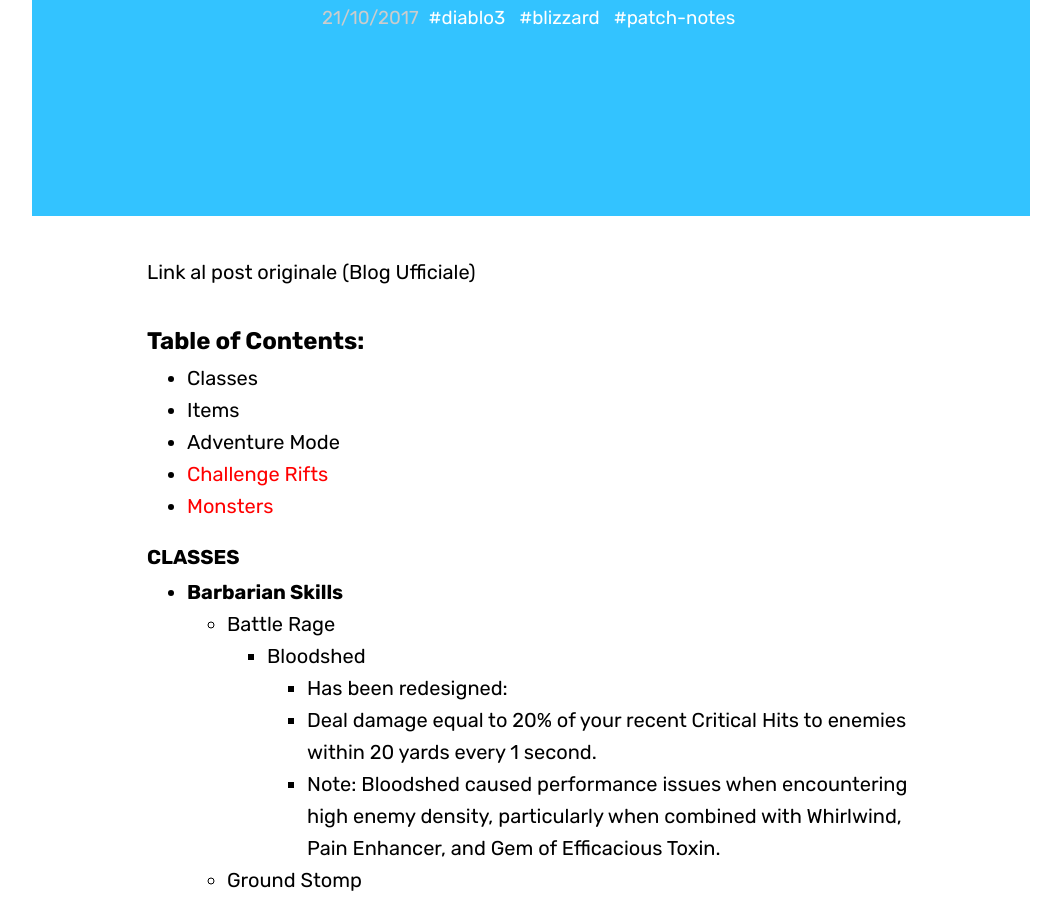
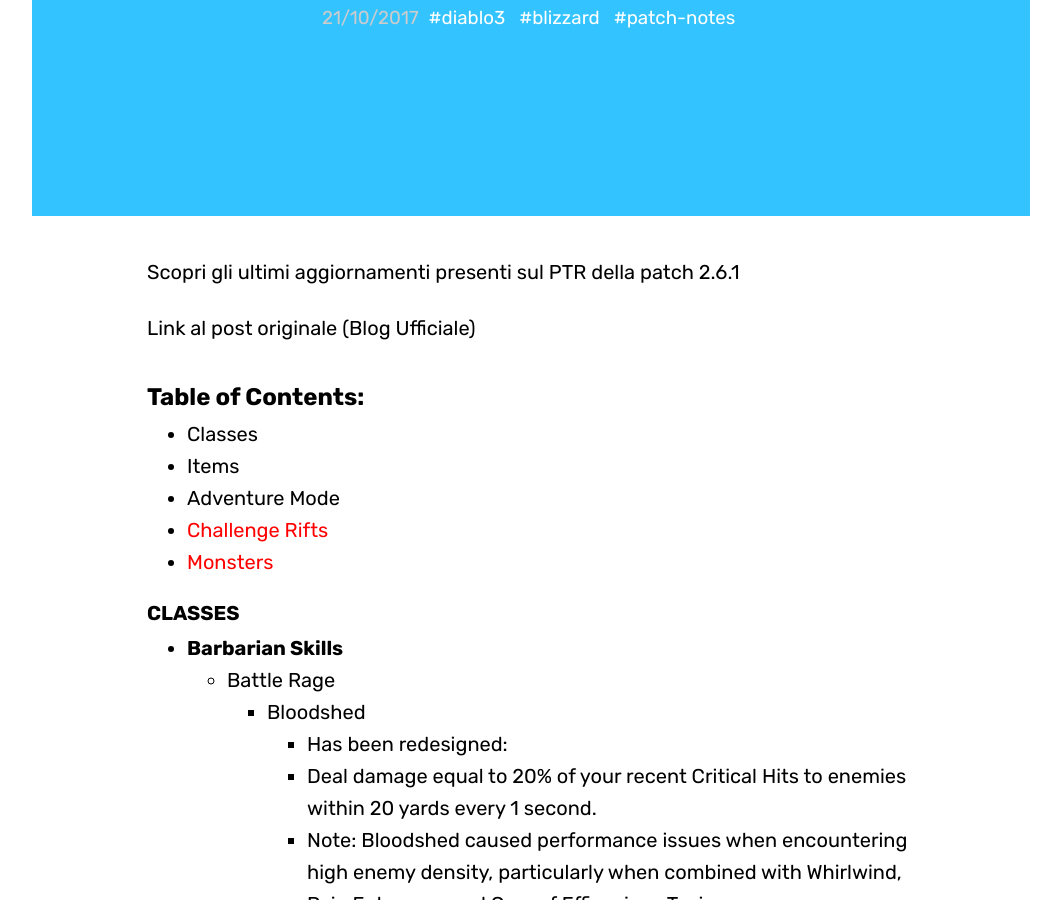
Before and after one commit to Alurith/alurith.github.io, a Jekyll site: the page built from _posts/2017-10-21-test-post-5.md, in a window 1280 px wide and 900 px high, scrolled down 578 px. Shown: the whole window, without its empty margins (109-1170 px from the left). Built offline with Jekyll 4.4.1, drawn with Linux system fonts in a browser that asks for light colours; comment, search, counter and statistics services are not loaded.

Commit message:
fix in article

```diff
--- a/_posts/2017-10-21-test-post-5.md
+++ b/_posts/2017-10-21-test-post-5.md
@@ -11,6 +11,10 @@ hero: http://www.alurith.it/upload/d3update.jpg
 overlay: blue
 published: true
 ---
+Scopri gli ultimi aggiornamenti presenti sul PTR della patch 2.6.1
+
+<!–-break-–>
+
 Link al post originale (<a href="https://us.battle.net/d3/en/blog/20976068/patch-261-ptr-patch-notes-9-28-2017">Blog Ufficiale</a>)
 
 
```
